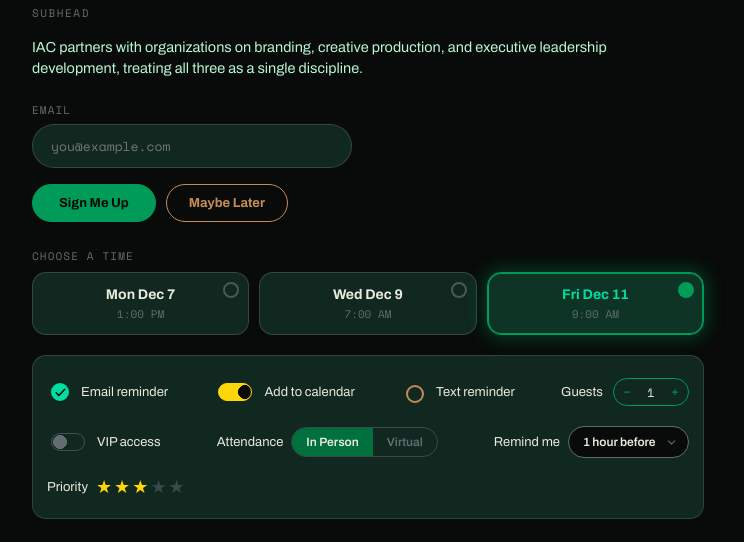
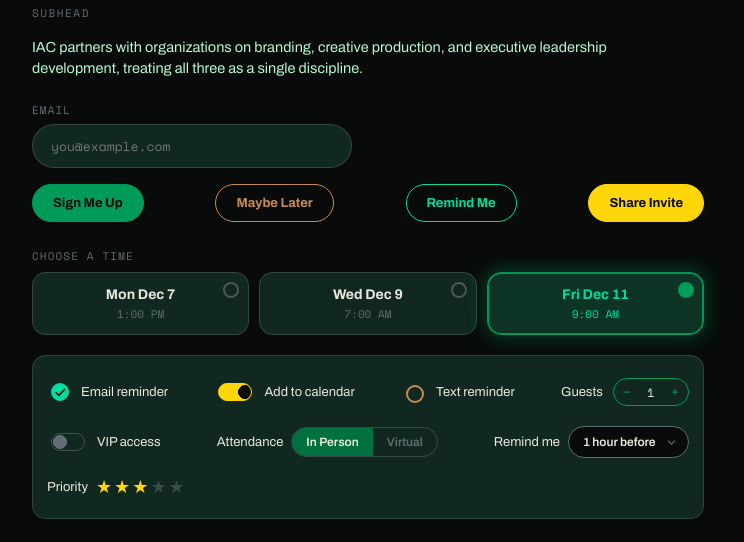
Before and after one commit to IAC-Agency/io, a plain HTML site: page patterns/index.html in a window 1280 px wide. Both pictures are taken after a click on the button "Sign Me Up". Shown: the part 232-774 px from the top of the page, without its empty margins (272-1016 px from the left). Drawn offline with nearby package versions, Linux system fonts and the light colour scheme.

Commit message:
Fix non-reactive time tiles; add 2 buttons with distinct reactions/sounds
Time tiles: the "on" look was a static class on one tile instead of
following :checked, so clicking another tile selected it natively but
never looked selected. Switch to :has(input:checked) so any tile you
click actually lights up.

Buttons row: add "Remind Me" (mint outline) and "Share Invite" (gold
fill), spread all four across the row. Each button now plays its own
short click animation (squeeze / shake / pulse ring / bounce) via a
JS-toggled class plus its own soothing two-to-three-note chime via Web
Audio, instead of the shared click tick used elsewhere on the page.

Co-Authored-By: Claude Sonnet 5 <noreply@anthropic.com>

```diff
--- a/patterns/index.html
+++ b/patterns/index.html
@@ -57,13 +57,25 @@
   .pl-field label{ font-family:'Space Mono', monospace; font-size:11px; letter-spacing:.1em; color:var(--steel); text-transform:uppercase; }
   .pl-field input{ font-family:'Space Mono', monospace; font-size:13px; color:var(--warm-white); background:var(--forest); border:1px solid rgba(98,108,114,.45); border-radius:999px; padding:11px 18px; width:100%; max-width:320px; }
 
-  .pl-buttons{ margin:16px 0 0; display:flex; gap:10px; align-items:center; flex-wrap:wrap; }
-  .pl-btn{ font-family:'Archivo', sans-serif; font-size:13px; font-weight:700; border-radius:999px; padding:11px 26px; cursor:pointer; border:1px solid var(--iac-green); transition:transform .08s ease, background .15s ease, box-shadow .15s ease; }
+  .pl-buttons{ margin:16px 0 0; display:flex; gap:10px; align-items:center; justify-content:space-between; flex-wrap:wrap; }
+  .pl-btn{ font-family:'Archivo', sans-serif; font-size:13px; font-weight:700; border-radius:999px; padding:11px 20px; cursor:pointer; border:1px solid var(--iac-green); transition:background .15s ease, box-shadow .15s ease; }
   .pl-btn.primary{ color:var(--carbon); background:var(--iac-green); }
   .pl-btn.primary:hover{ background:#00b868; box-shadow:0 0 14px 2px rgba(0,155,88,.4); }
-  .pl-btn.secondary{ color:var(--copper); background:transparent; border-color:var(--copper); padding:11px 22px; }
+  .pl-btn.secondary{ color:var(--copper); background:transparent; border-color:var(--copper); }
   .pl-btn.secondary:hover{ background:rgba(199,139,86,.12); box-shadow:0 0 10px 1px rgba(199,139,86,.3); }
-  .pl-btn:active{ transform:scale(.94); }
+  .pl-btn.tertiary{ color:var(--signal); background:transparent; border-color:var(--signal); }
+  .pl-btn.tertiary:hover{ background:rgba(0,221,160,.12); box-shadow:0 0 10px 1px rgba(0,221,160,.3); }
+  .pl-btn.quaternary{ color:var(--carbon); background:var(--spark); border-color:var(--spark); }
+  .pl-btn.quaternary:hover{ background:#ffe14d; box-shadow:0 0 14px 2px rgba(255,214,10,.4); }
+
+  @keyframes pl-anim-squeeze{ 0%{ transform:scale(1); } 40%{ transform:scale(.88); } 100%{ transform:scale(1); } }
+  @keyframes pl-anim-shake{ 0%,100%{ transform:translateX(0); } 20%{ transform:translateX(-6px); } 40%{ transform:translateX(5px); } 60%{ transform:translateX(-3px); } 80%{ transform:translateX(2px); } }
+  @keyframes pl-anim-pulse{ 0%{ box-shadow:0 0 0 0 rgba(0,221,160,.5); } 100%{ box-shadow:0 0 0 16px rgba(0,221,160,0); } }
+  @keyframes pl-anim-bounce{ 0%{ transform:translateY(0); } 30%{ transform:translateY(-9px); } 55%{ transform:translateY(0); } 75%{ transform:translateY(-3px); } 100%{ transform:translateY(0); } }
+  .pl-btn.anim-squeeze{ animation:pl-anim-squeeze .35s ease; }
+  .pl-btn.anim-shake{ animation:pl-anim-shake .4s ease; }
+  .pl-btn.anim-pulse{ animation:pl-anim-pulse .5s ease-out; }
+  .pl-btn.anim-bounce{ animation:pl-anim-bounce .5s ease; }
 
   .pl-section-label{ font-family:'Space Mono', monospace; font-size:11px; letter-spacing:.1em; color:var(--steel); text-transform:uppercase; }
 
@@ -73,12 +85,12 @@
   .ts-tile{ flex:1 1 140px; position:relative; background:var(--forest); border:1px solid rgba(98,108,114,.45); border-radius:14px; padding:14px 10px 12px; text-align:center; cursor:pointer; transition:transform .08s ease, border-color .15s ease, box-shadow .15s ease, background .15s ease; }
   .ts-tile:hover{ border-color:rgba(0,221,160,.65); box-shadow:0 0 12px 1px rgba(0,221,160,.25); }
   .ts-tile:active{ transform:scale(.98); }
-  .ts-tile--on{ background:linear-gradient(rgba(0,155,88,.1), rgba(0,155,88,.1)), var(--forest); border-color:var(--iac-green); box-shadow:0 0 18px 3px rgba(0,155,88,.35), inset 0 0 0 1px var(--iac-green); }
-  .ts-tile--on:hover{ border-color:var(--iac-green); box-shadow:0 0 22px 4px rgba(0,155,88,.45), inset 0 0 0 1px var(--iac-green); }
+  .ts-tile:has(input:checked){ background:linear-gradient(rgba(0,155,88,.1), rgba(0,155,88,.1)), var(--forest); border-color:var(--iac-green); box-shadow:0 0 18px 3px rgba(0,155,88,.35), inset 0 0 0 1px var(--iac-green); }
+  .ts-tile:has(input:checked):hover{ border-color:var(--iac-green); box-shadow:0 0 22px 4px rgba(0,155,88,.45), inset 0 0 0 1px var(--iac-green); }
   .ts-tile input{ position:absolute; top:9px; right:9px; appearance:none; width:16px; height:16px; border-radius:50%; border:2px solid rgba(98,108,114,.7); background:transparent; cursor:pointer; margin:0; }
-  .ts-tile--on input{ border-color:var(--iac-green); background:var(--iac-green); }
+  .ts-tile input:checked{ border-color:var(--iac-green); background:var(--iac-green); }
   .ts-tile .day{ font-family:'Archivo', sans-serif; font-weight:700; font-size:14px; color:var(--warm-white); }
-  .ts-tile--on .day, .ts-tile--on .time{ color:var(--signal); }
+  .ts-tile:has(input:checked) .day, .ts-tile:has(input:checked) .time{ color:var(--signal); }
   .ts-tile .time{ font-family:'Space Mono', monospace; font-size:11px; color:var(--steel); margin-top:4px; }
 
   .pl-controls{ margin:20px 0 0; display:flex; gap:20px; align-items:center; justify-content:space-between; flex-wrap:wrap; padding:22px 14px; background:var(--forest); border:1px solid rgba(98,108,114,.4); border-radius:14px; }
@@ -270,8 +282,10 @@
   </div>
 
   <div class="pl-buttons">
-    <button type="button" class="pl-btn primary">Sign Me Up</button>
-    <button type="button" class="pl-btn secondary">Maybe Later</button>
+    <button type="button" class="pl-btn primary" data-anim="squeeze" data-tone="confirm">Sign Me Up</button>
+    <button type="button" class="pl-btn secondary" data-anim="shake" data-tone="decline">Maybe Later</button>
+    <button type="button" class="pl-btn tertiary" data-anim="pulse" data-tone="remind">Remind Me</button>
+    <button type="button" class="pl-btn quaternary" data-anim="bounce" data-tone="share">Share Invite</button>
   </div>
 
   <div class="pl-tiles">
@@ -287,7 +301,7 @@
         <div class="day">Wed Dec 9</div>
         <div class="time">7:00 AM</div>
       </label>
-      <label class="ts-tile ts-tile--on">
+      <label class="ts-tile">
         <input type="radio" name="pl-tile" checked aria-label="Fri Dec 11, 9:00 AM">
         <div class="day">Fri Dec 11</div>
         <div class="time">9:00 AM</div>
@@ -491,12 +505,57 @@
       }catch(e){}
     }
     document.addEventListener('click', function(e){
-      if(e.target.closest('button, input[type="checkbox"], input[type="radio"]')){
+      var el = e.target.closest('button, input[type="checkbox"], input[type="radio"]');
+      if(el && !el.hasAttribute('data-tone')){
         playClick();
       }
     });
     document.querySelectorAll('select').forEach(function(sel){
       sel.addEventListener('change', playClick);
+    });
+  })();
+
+  (function(){
+    var toneCtx;
+    function tone(freqs, type, dur){
+      try{
+        toneCtx = toneCtx || new (window.AudioContext || window.webkitAudioContext)();
+        var startAt = toneCtx.currentTime;
+        freqs.forEach(function(f, i){
+          var t = startAt + i * dur;
+          var osc = toneCtx.createOscillator();
+          var gain = toneCtx.createGain();
+          osc.type = type;
+          osc.frequency.setValueAtTime(f, t);
+          gain.gain.setValueAtTime(0.0001, t);
+          gain.gain.linearRampToValueAtTime(0.05, t + dur * 0.15);
+          gain.gain.exponentialRampToValueAtTime(0.0001, t + dur);
+          osc.connect(gain);
+          gain.connect(toneCtx.destination);
+          osc.start(t);
+          osc.stop(t + dur + 0.02);
+        });
+      }catch(e){}
+    }
+    var tones = {
+      confirm: function(){ tone([523.25, 659.25], 'sine', 0.16); },
+      decline: function(){ tone([392.00], 'sine', 0.22); },
+      remind: function(){ tone([440.00, 554.37], 'triangle', 0.14); },
+      share: function(){ tone([659.25, 783.99, 987.77], 'sine', 0.11); }
+    };
+    document.querySelectorAll('.pl-buttons .pl-btn').forEach(function(btn){
+      btn.addEventListener('click', function(){
+        var anim = btn.dataset.anim;
+        var toneName = btn.dataset.tone;
+        if(anim){
+          btn.classList.add('anim-' + anim);
+          btn.addEventListener('animationend', function handler(){
+            btn.classList.remove('anim-' + anim);
+            btn.removeEventListener('animationend', handler);
+          });
+        }
+        if(toneName && tones[toneName]) tones[toneName]();
+      });
     });
   })();
 
```
